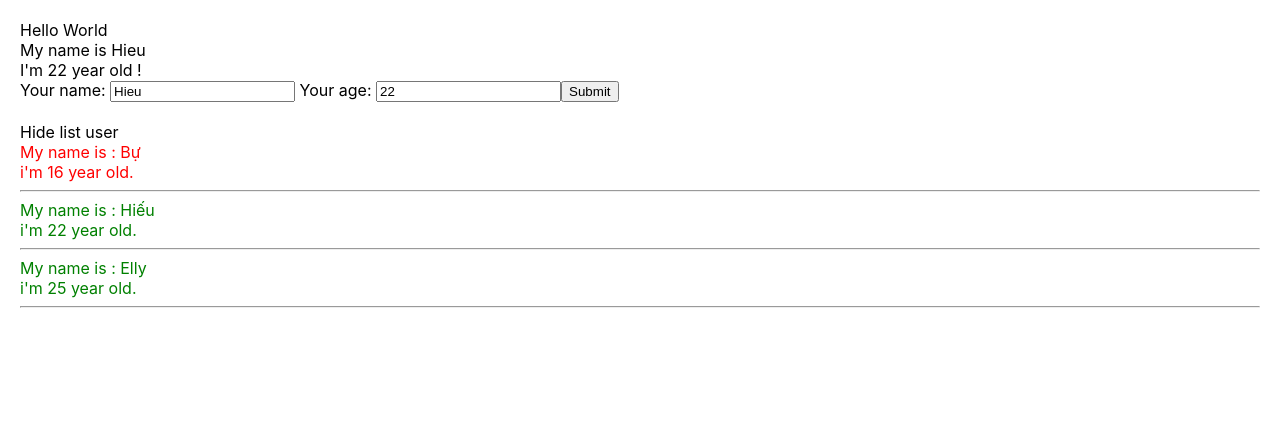
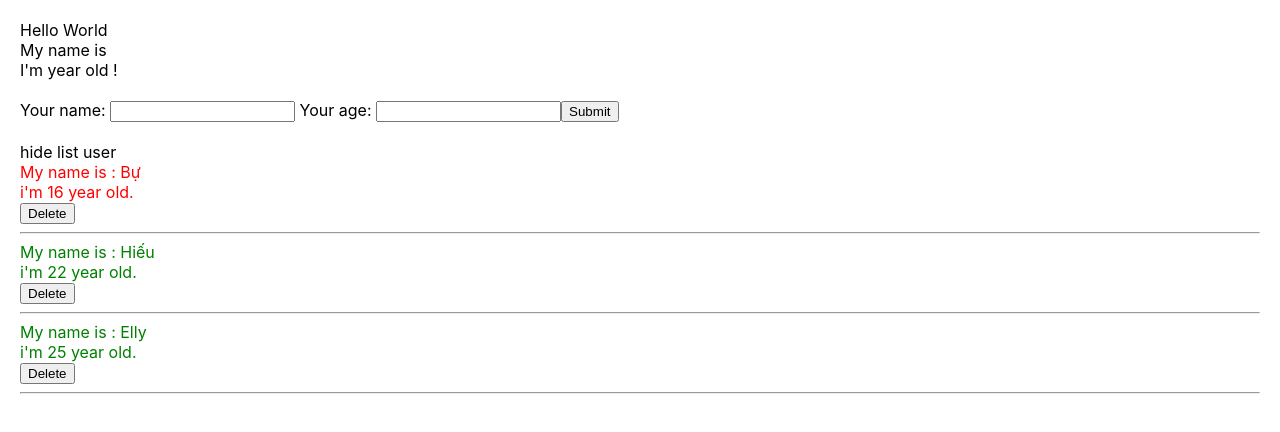
Before and after one commit to EllyVu/React-ultimate, a React (Create React App) app: page / in a window 1280 px wide. Shown: the top 432 px of the page. Built offline with nearby package versions, Linux system fonts and the light colour scheme.

Commit message:
init project

```diff
--- a/package.json
+++ b/package.json
@@ -13,6 +13,7 @@
     "redux": "4.2.0",
     "redux-devtools-extension": "2.13.9",
     "redux-thunk": "2.4.1",
+    "sass": "1.53.0",
     "web-vitals": "2.1.4"
   },
   "scripts": {
--- a/src/App.js
+++ b/src/App.js
@@ -1,5 +1,5 @@
 import logo from './logo.svg';
-import './App.css';
+import './App.scss';
 import { useDispatch, useSelector } from 'react-redux';
 import { increaseCounter, decreaseCounter } from './redux/action/counterAction';
 import MyComponents from './components/MyComponent';
--- a/src/App.css
+++ b/src/App.scss
@@ -1,13 +1,3 @@
-.red {
-  color: red;
-}
-
-.green {
-  color: green;
-}
-
-
-
 body {
   padding: 20px;
   margin: 0;
--- /dev/null
+++ b/src/components/AddUserInfor.js
@@ -0,0 +1,62 @@
+
+import React, { useState } from "react";
+
+const AddUserInfor = (props) => {
+
+    const [name, setName] = useState('')
+    const [age, setAge] = useState('')
+    // const [address, setAddress] = useState('Thái Bình')
+
+    const handleOnChangeInput = (event) => {
+        setName(event.target.value)
+    }
+
+    const handleOnChangeAge = (event) => {
+        setAge(event.target.value)
+    }
+
+    const handleONSubmit = (event) => {
+        event.preventDefault();
+
+        props.handleAddNewUser({
+            id: Math.floor(Math.random() * 1000) + 1,
+            name: name,
+            age: age,
+        });
+
+    }
+
+
+    return (
+        <div>
+            <div>
+                My name is {name}
+            </div>
+            <div>
+                I'm {age} year old !
+            </div>
+            <br />
+
+            <form onSubmit={(event) => handleONSubmit(event)}>
+                <label> Your name: </label>
+                <input
+                    value={name}
+                    type='text'
+                    onChange={(event) => handleOnChangeInput(event)}
+                />
+                <label> Your age: </label>
+                <input
+                    value={age}
+                    type='number'
+                    onChange={(event) => handleOnChangeAge(event)}
+                />
+                <button>Submit</button>
+            </form>
+        </div>
+
+    )
+}
+
+
+
+export default AddUserInfor;
--- a/src/components/DisplayInfor.js
+++ b/src/components/DisplayInfor.js
@@ -1,40 +1,73 @@
-import React from "react";
+import React, { useState } from "react";
+import "./DisplayInfor.scss"
 
-class DisplayInfor extends React.Component {
-    state = {
-        isShowListUser: true
+// class DisplayInfor extends React.Component {
+
+
+//     render() {
+//         const { listUser } = this.props;
+//         return (
+//             <div className="display-infor-container">
+
+//                 {true &&
+//                     <div>
+//                         {listUser.map((user) => {
+//                             return (
+//                                 <div key={user.id} className={+user.age > 18 ? "green" : "red"}>
+//                                     <div> My name is : {user.name}</div>
+//                                     <div> i'm {user.age} year old.</div>
+//                                     <div>
+//                                         <button onClick={() => this.props.handeleDeleteUser(user.id)}> Delete </button>
+//                                     </div>
+//                                     <hr />
+//                                 </div>
+
+//                             )
+//                         })}
+//                     </div>
+//                 }
+//             </div>
+//         )
+//     }
+// }
+
+const DisplayInfor = (props) => {
+
+    const { listUsers } = props;
+
+    const [isShowHideListUSer, setShowHideListUser] = useState(true)
+
+    const handleShowHideListUser = () => {
+        setShowHideListUser(!isShowHideListUSer);
     }
 
-    handleShowHide = () => {
-        this.setState({
-            isShowListUser: !this.state.isShowListUser
-        })
-    }
-
-    render() {
-        const { listUser } = this.props;
     return (
+        <div className="display-infor-container">
             <div>
-                <div>
-                    <span onClick={() => { this.handleShowHide() }}>
-                        {this.state.isShowListUser === true ? 'Hide list user' : "Show list user"}
+                <span onClick={() => handleShowHideListUser()}>
+                    {isShowHideListUSer === true ? "hide list user" : "show list user"}
                 </span>
             </div>
-                {this.state.isShowListUser &&
-                    <div>
-                        {listUser.map((user) => {
+            {isShowHideListUSer &&
+                <>
+                    {listUsers.map((user, index) => {
                         return (
                             <div key={user.id} className={+user.age > 18 ? "green" : "red"}>
                                 <div> My name is : {user.name}</div>
                                 <div> i'm {user.age} year old.</div>
+                                <div>
+                                    <button onClick={() => props.handleDeleteUser(user.id)}> Delete </button>
+                                </div>
                                 <hr />
                             </div>
                         )
                     })}
-                    </div>
+                </>
             }
         </div>
     )
 }
-}
+
+
+
 export default DisplayInfor;
--- /dev/null
+++ b/src/components/DisplayInfor.scss
@@ -0,0 +1,9 @@
+.display-infor-container {
+    .red {
+        color: red;
+    }
+
+    .green {
+        color: green;
+    }
+}
--- a/src/components/MyComponent.js
+++ b/src/components/MyComponent.js
@@ -1,26 +1,43 @@
-import React from "react";
-import UserInfor from "./UserInfor";
+import React, { useState } from "react";
+import AddUserInfor from "./AddUserInfor";
 import DisplayInfor from "./DisplayInfor";
 
 
-class MyComponents extends React.Component {
-    state = {
-        listUser: [
+const MyComponents = (props) => {
+    const [listUsers, setListUsers] = useState(
+        [
             { id: 1, name: "Bự", age: "16" },
             { id: 2, name: "Hiếu", age: "22" },
             { id: 3, name: "Elly", age: "25" },
         ]
+    );
+
+    const handleAddNewUser = (userObj) => {
+        setListUsers([userObj, ...listUsers])
     }
-    render() {
-        return (
-            <>
 
-                <UserInfor />
-                <br></br>
-                <DisplayInfor listUser={this.state.listUser} />
-            </>
-        );
+
+    const handleDeleteUser = (userId) => {
+        let listUsersClone = listUsers;
+        listUsersClone = listUsersClone.filter(item => item.id !== userId);
+        setListUsers(listUsersClone)
+
     }
+
+    return (
+        <>
+            <AddUserInfor
+                handleAddNewUser={handleAddNewUser}
+            />
+            <br />
+            <DisplayInfor
+                listUsers={listUsers}
+                handleDeleteUser={handleDeleteUser}
+            />
+
+        </>
+    )
 }
 
+
 export default MyComponents;
--- a/src/components/UserInfor.js
+++ /dev/null
@@ -1,55 +0,0 @@
-import React from "react";
-
-class UserInfor extends React.Component {
-
-
-    state = {
-        name: "Hieu",
-        age: 22,
-        address: 'Tb'
-    };
-
-    handleOnChangeInput = (event) => {
-        this.setState({
-            name: event.target.value
-        })
-    }
-    handleOnChangeAge = (event) => {
-        this.setState({
-            age: event.target.value
-        })
-    }
-
-    handleONSubmit = (event) => {
-        event.preventDefault();
-    }
-    render() {
-        return (
-            <div>
-                <div>
-                    My name is {this.state.name}
-                </div>
-                <div>
-                    I'm {this.state.age} year old !
-                </div>
-
-                <form onSubmit={(event) => this.handleONSubmit(event)}>
-                    <label> Your name: </label>
-                    <input
-                        value={this.state.name}
-                        type='text'
-                        onChange={(event) => this.handleOnChangeInput(event)}
-                    />
-                    <label> Your age: </label>
-                    <input
-                        value={this.state.age}
-                        type='number'
-                        onChange={(event) => this.handleOnChangeAge(event)}
-                    />
-                    <button>Submit</button>
-                </form>
-            </div>
-        )
-    }
-}
-export default UserInfor;
```
Also changed, not shown: 1 other file (tests, documents, lock files or other folders). Lines whose indentation alone changed are shown as unchanged.
